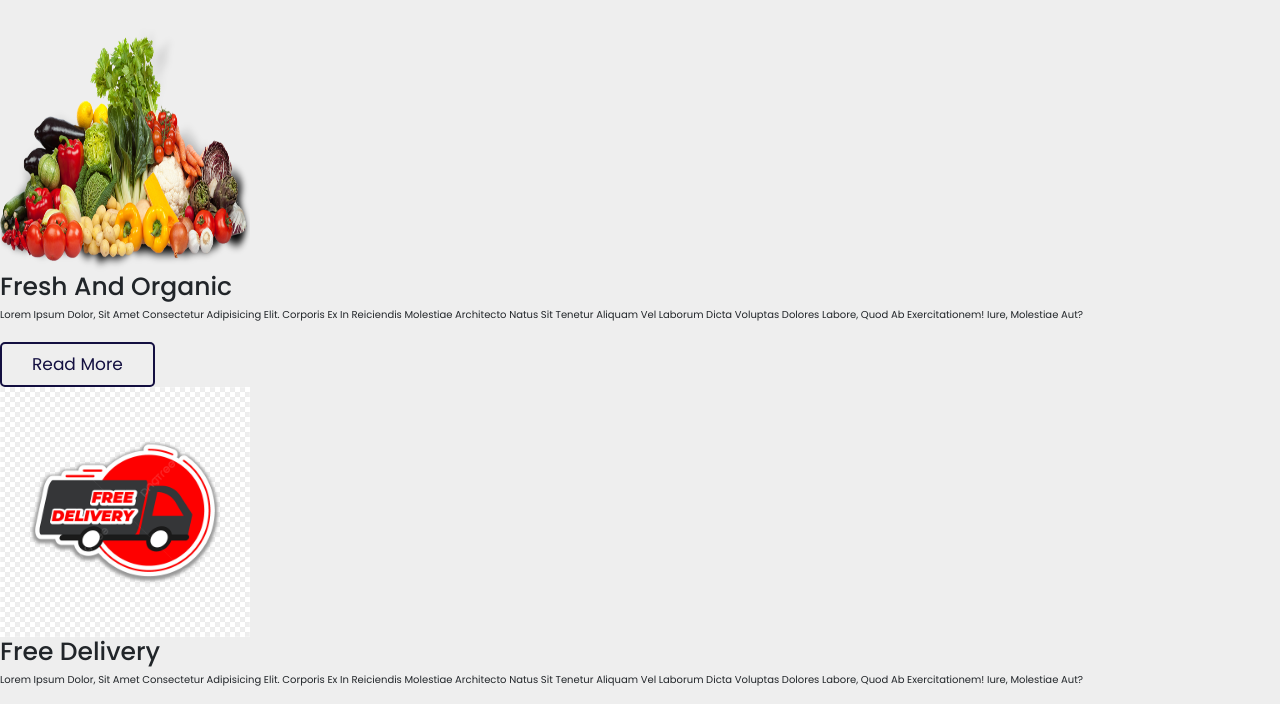
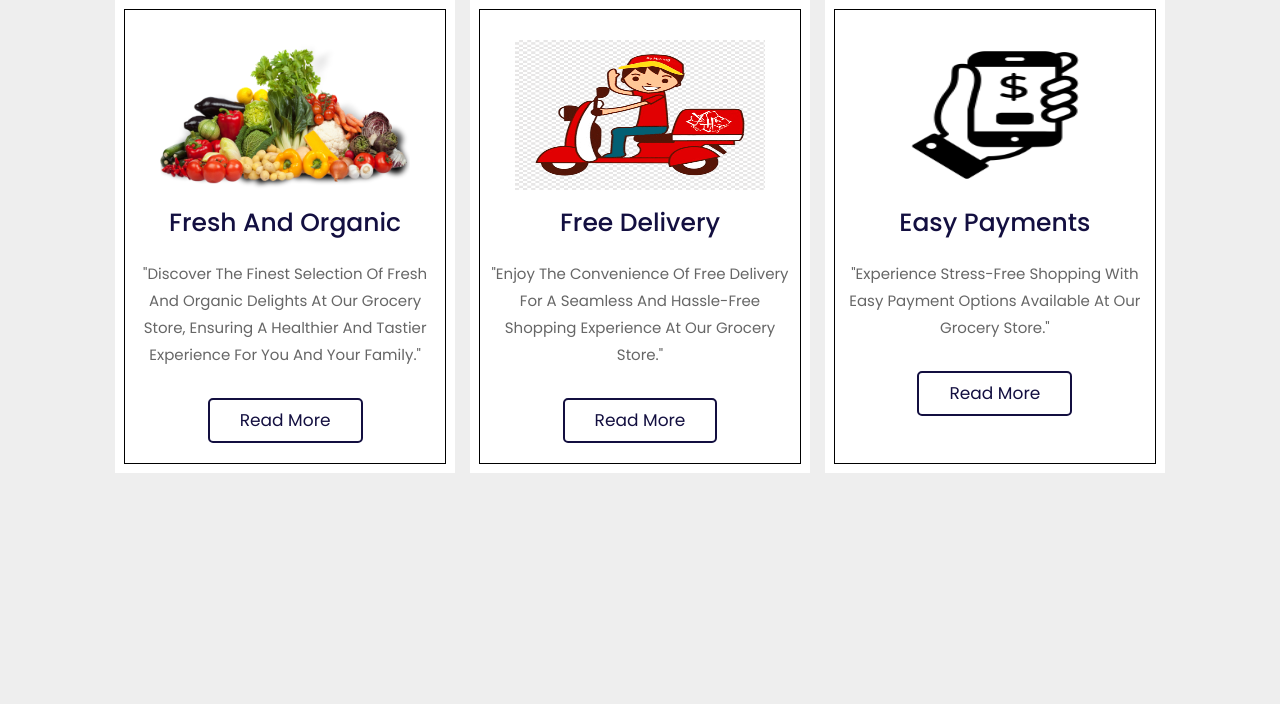
Before and after one commit to Saumyaaaaa/grocery, a plain HTML site: page index.html in a window 1280 px wide. Shown: the part 621-1325 px from the top of the page. After the commit the page ends 1114 px from the top, so only its background shows below. Drawn offline with nearby package versions, Linux system fonts and the light colour scheme.

Commit message:
all features section completed + added scooty png

```diff
--- a/index.html
+++ b/index.html
@@ -130,7 +130,8 @@
 <!--feature section-->
 <section class="features" id="features">
     <h1 class="heading">our <span>features</span></spanfeatures></h1>
-</section>
+
+
 
 
 
@@ -138,22 +139,24 @@
     <div class="box">
         <img src="image/vegetable.png" width="250" height="250">
         <h1>fresh and organic</h1>
-        <p>Lorem ipsum dolor, sit amet consectetur adipisicing elit. Corporis ex in reiciendis molestiae architecto natus sit tenetur aliquam vel laborum dicta voluptas dolores labore, quod ab exercitationem! Iure, molestiae aut?</p>
+        <p>"Discover the finest selection of fresh and organic delights at our grocery store, ensuring a healthier and tastier experience for you and your family."</p>
     <a href="#" class="btn">read more</a>
     </div>
     <div class="box">
-        <img src="image/delivery.png" width="250" height="250">
+        <img src="image/scooty.png" width="250" height="250">
         <h1>free delivery</h1>
-        <p>Lorem ipsum dolor, sit amet consectetur adipisicing elit. Corporis ex in reiciendis molestiae architecto natus sit tenetur aliquam vel laborum dicta voluptas dolores labore, quod ab exercitationem! Iure, molestiae aut?</p>
+        <p>"Enjoy the convenience of free delivery for a seamless and hassle-free shopping experience at our grocery store."</p>
     <a href="#" class="btn">read more</a>
     </div>
     <div class="box">
         <img src="image/pay.png" width="250" height="250">
         <h1>easy payments</h1>
-        <p>Lorem ipsum dolor, sit amet consectetur adipisicing elit. Corporis ex in reiciendis molestiae architecto natus sit tenetur aliquam vel laborum dicta voluptas dolores labore, quod ab exercitationem! Iure, molestiae aut?</p>
+        <p>"Experience stress-free shopping with easy payment options available at our grocery store."</p>
     <a href="#" class="btn">read more</a>
     </div>
 </div>
+</section>
+
 <!--feature section-->
 
 
--- a/style.css
+++ b/style.css
@@ -4,7 +4,7 @@
     --green:green;
     --black:#130f40;
     --light-color:#666;
-    --box-shadow: 0 .1rem 1rem rgba(0,0,0.1);
+    --box-shadow:0. 5rem 1. 5rem rgba(0,0,0,.1);
     --border:  2rem solid  rgba(0,0,0.1);
     --outline:  .1rem solid  rgba(0,0,0.1);
 
@@ -308,7 +308,7 @@ cursor: pointer;
     padding-bottom: 10rem;
 }
 .home .content{
-    border:1px solid;
+    border:0px solid;
     text-align: center;
     width:50rem;
 
@@ -331,6 +331,53 @@ cursor: pointer;
     padding: 1rem 0;
     line-height: 1.8;
 }
+
+
+
+/*features*/
+.features .box-container
+{
+border:0px solid;
+display: grid;
+grid-template-columns: repeat(auto-fit, minmax(30rem, 1fr));
+gap: 1.5rem;
+
+}
+.features .box-container .box{
+    border: 0px solid;
+    padding: 3rem 2rem;
+    background-color: white;
+    outline: var(--outline) ;
+    outline-offset: -1rem;
+    text-align: center;
+    box-shadow: var(--box-shadow);
+
+
+}
+.features .box-container .box:hover{
+    box-shadow: 1px 1px 10px 4px var(--green);
+
+}
+
+.features .box-container .box img{
+    margin: 1rem 0;
+    height: 15rem;
+
+}
+
+.features .box-container .box h1{
+    font-size: 2.5rem;
+    line-height: 1.8;
+    color: var(--black);
+}
+.features .box-container .box p{
+    font-size: 1.5rem;
+    line-height: 1.8;
+    color: var(--light-color);
+    padding: 1rem 0;
+
+}
+/*features*/
 
 
 /*media querie*/
```
Also changed, not shown: image/scooty.png (added).
